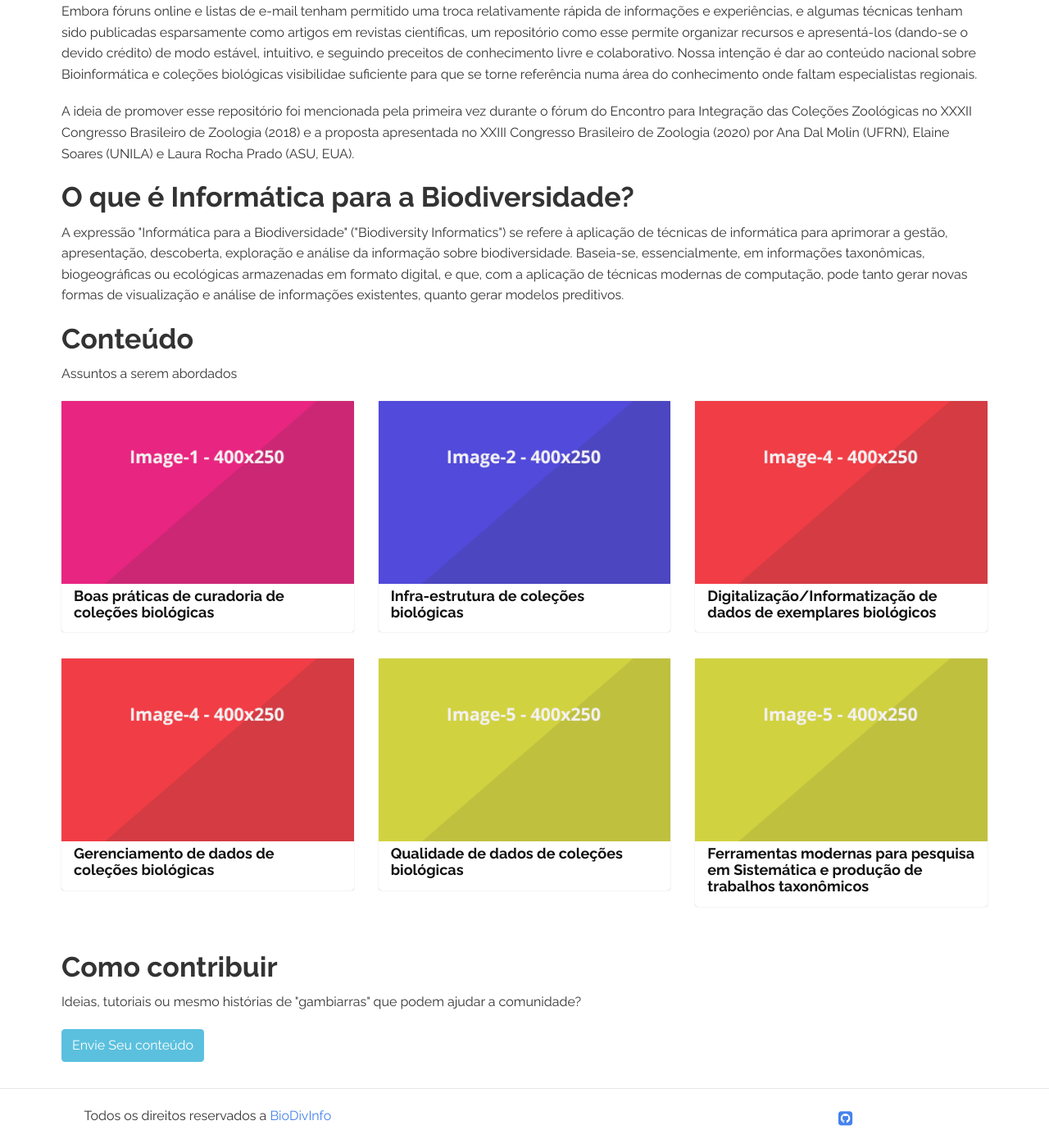
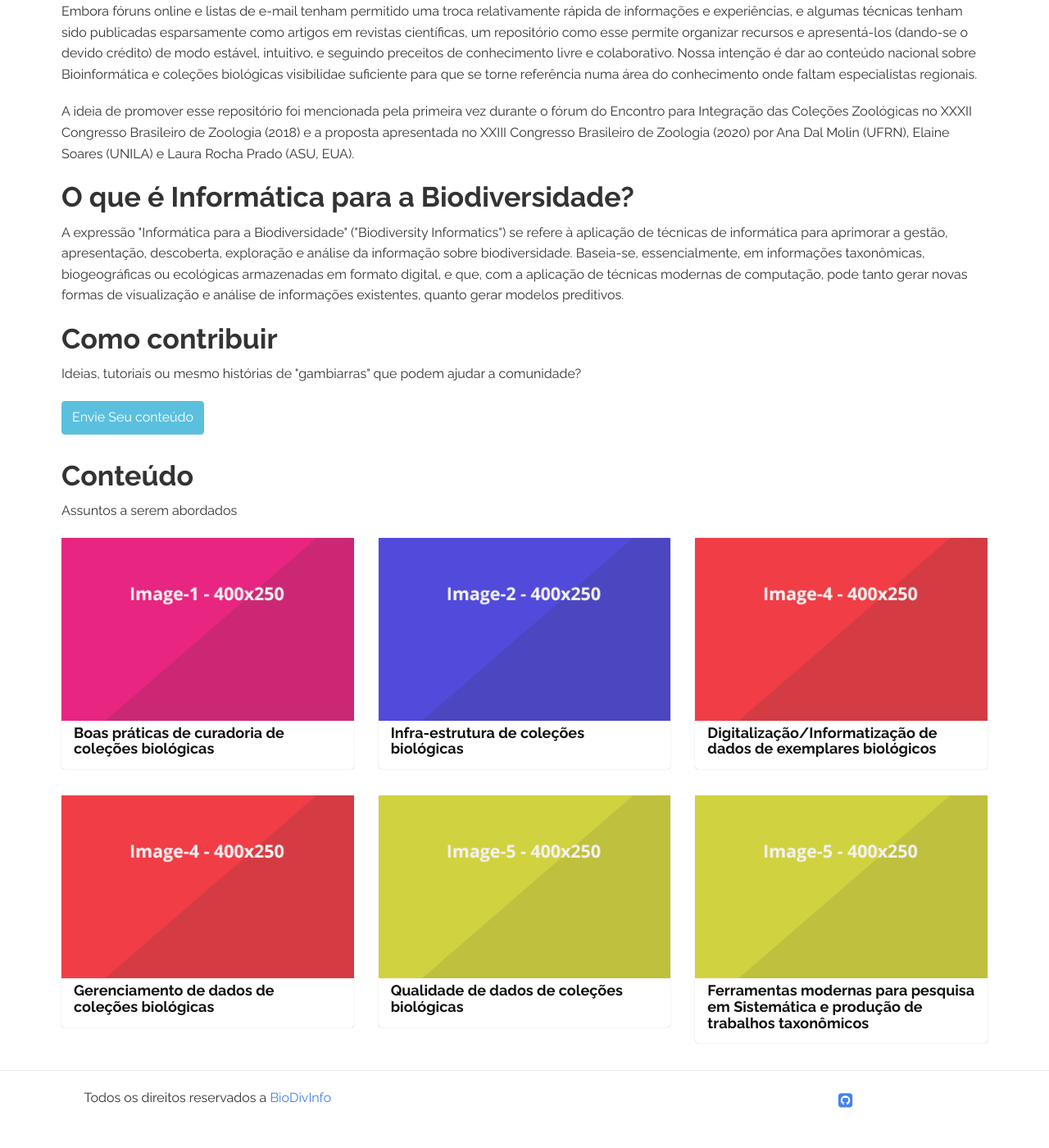
Before and after one commit to BioDivInfo/biodivinfo.github.io, a Jekyll site: the page built from index.html, in a window 1280 px wide and 1400 px high, scrolled down 372 px. Shown: the whole window at 82% size. Built offline with Jekyll 4.4.1, drawn with Linux system fonts in a browser that asks for light colours; the list of posts is cut into pages by our own code; after the commit the page ends 1750 px from its top, so only the background shows below that.

Commit message:
traz "contribuir" para perto do resto do texto

```diff
--- a/index.html
+++ b/index.html
@@ -20,6 +20,11 @@ layout: default
       em informações taxonômicas, biogeográficas ou ecológicas armazenadas em formato digital, e que, com a aplicação de técnicas modernas de computação, pode tanto gerar novas formas de visualização e análise de informações existentes, quanto gerar modelos
       preditivos.
     </p>
+  </section>
+  <section class="contribuir" style="margin-bottom: 2em;">
+    <h2>Como contribuir</h2>
+    <p>Ideias, tutoriais ou mesmo histórias de "gambiarras" que podem ajudar a comunidade?</p>
+    <a href="#" class="btn btn-info">Envie Seu conteúdo</a>
   </section>
   <section class="conteudo">
     <h2>Conteúdo</h2>
@@ -78,10 +83,6 @@ layout: default
       <div class="col-md-4"> </div>
     </div>
   </section>
-  <section class="contribuir" style="margin-bottom: 2em;">
-    <h2>Como contribuir</h2>
-    <p>Ideias, tutoriais ou mesmo histórias de "gambiarras" que podem ajudar a comunidade?</p>
-    <a href="#" class="btn btn-info">Envie Seu conteúdo</a>
-  </section>
+
 
 </div>
```
